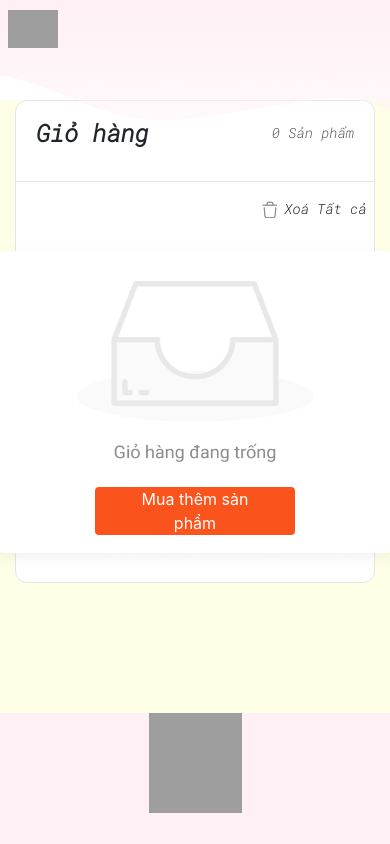
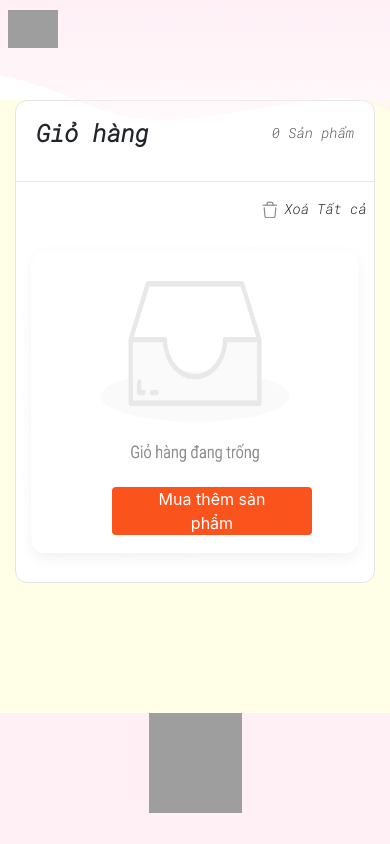
Before and after one commit to nqam1904/kemnhan-fe, a React (Create React App) app: page /gio-hang in a window 390 px wide. Shown: the top 844 px of the page. Built offline with nearby package versions, Linux system fonts and the light colour scheme; grey boxes are pictures that could not be loaded.

Commit message:
cart props

```diff
--- a/src/components/user/cart/CartComponent.js
+++ b/src/components/user/cart/CartComponent.js
@@ -64,7 +64,9 @@ class CartComponent extends Component {
     if (quantity > 1) {
       const sl = -1;
       this.props.actUpdateItem(id, sl);
-      window.location.reload();
+      this.setState({
+        cartItem: this.props.cartItem
+      })
       console.log("subtract", quantity, sl, this.props.cartItem);
     }
   };
@@ -73,7 +75,9 @@ class CartComponent extends Component {
     if (quantity < 100) {
       const sl = 1;
       this.props.actUpdateItem(id, sl);
-      window.location.reload();
+      this.setState({
+        cartItem: this.props.cartItem
+      })
       console.log("plus", quantity, sl, this.props.cartItem);
     }
   };
@@ -82,10 +86,7 @@ class CartComponent extends Component {
     if (window.confirm("Bạn muốn xoá sản phẩm này")) {
       this.props.actDeleteItem(id);
       // window.location.reload();
-      this.setState({
-        showCustom: false,
-        layout: "container",
-      })
+      this.setState({ cart: this.props.cartItem })
     }
   };
   showTotalAmount = (cartItem) => {
--- a/src/components/user/product/ProductDetail.css
+++ b/src/components/user/product/ProductDetail.css
@@ -94,14 +94,14 @@ color: #fff;
     width: 200px;
 height: 42px;
 text-align: center;
-background: #fff0f6;
+background: #FA541C;
 border: 1px solid #fa541c;
 border-radius: 4px;
 display: flex;
 align-items: center;
 justify-content: center;
 padding: 24px !important;
-color: #fa541c;
+color: #fff;
 }
 #btn_cart{
     display:none
@@ -141,4 +141,7 @@ color: #fa541c;
     cursor: pointer;
     transition:0.5s all ease;
     opacity:1;
+    background: #fff0f6;
+    border: 1px solid #fa541c;
+    color: #fa541c !important;
 }
--- a/src/components/user/product/ProductDetail.js
+++ b/src/components/user/product/ProductDetail.js
@@ -154,7 +154,7 @@ class ProductDetail extends Component {
                       <span>Mua Ngay</span>
                     </div>
                     <div className="btn_shopee" onClick={() => window.open(shopeeUrl, '_blank')}>
-                      <img src={require('../../../res/image/shopee.png').default} width={25} /><span>Shopee</span>
+                      <img src={require('../../../res/image/shopee.png').default} width={40} /><span style={{ marginLeft: 10 }}>Shopee</span>
                     </div>
                   </div>
 
--- a/src/index.css
+++ b/src/index.css
@@ -115,6 +115,24 @@
         margin-right: 10px;
 
     }
+    .img_empty_cart{
+        width: 100%;
+        height: 340px;
+    }
+    .btn_back {
+    position: absolute;
+    width: 200px;
+    height: 42px;
+    left: 6rem;
+    top: 250px;
+    text-align: center;
+    background: #FA541C;
+    border-radius: 4px;
+    display: flex;
+    align-items: center;
+    justify-content: center;
+    padding: 24px !important;
+}
     .product_content,
     .content_des{
     font-family:'Roboto', sans-serif;
```
Also changed, not shown: src/res/image/shopee.png, src/res/image/tiktok.png.
